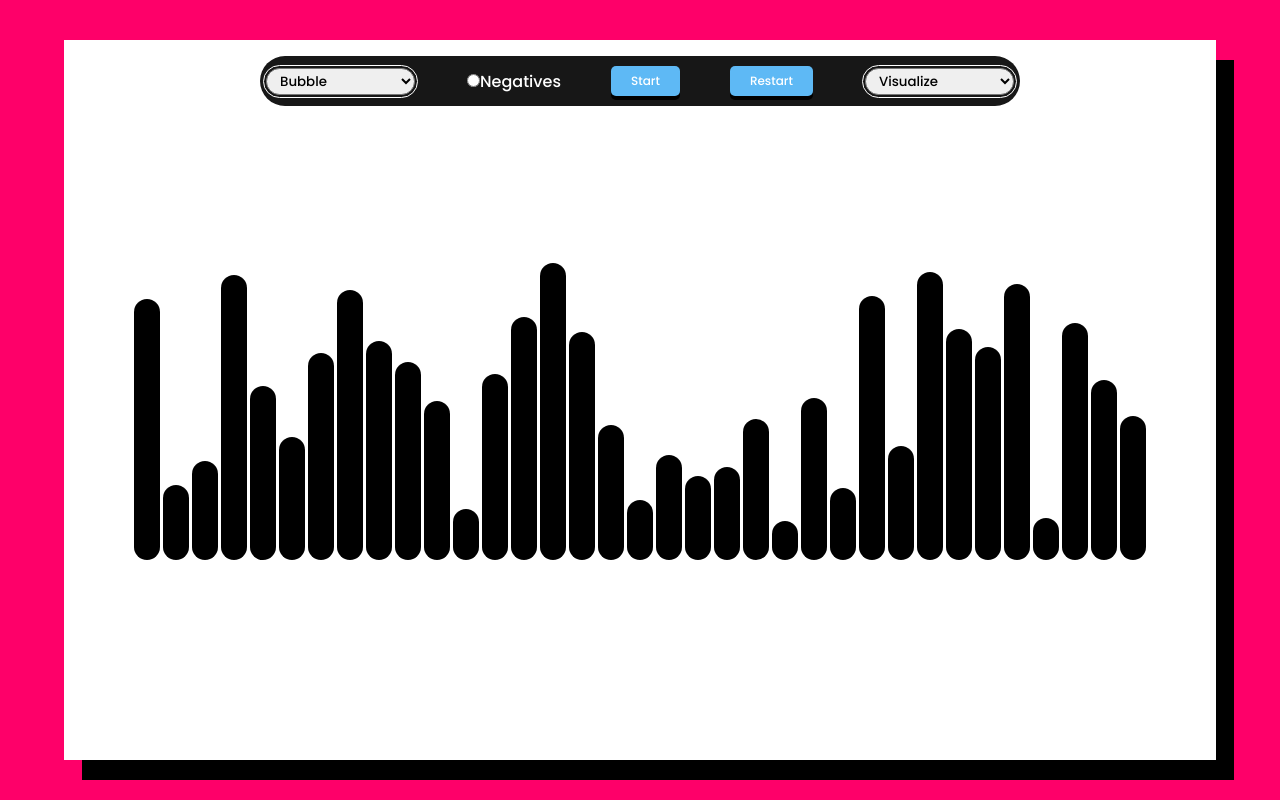
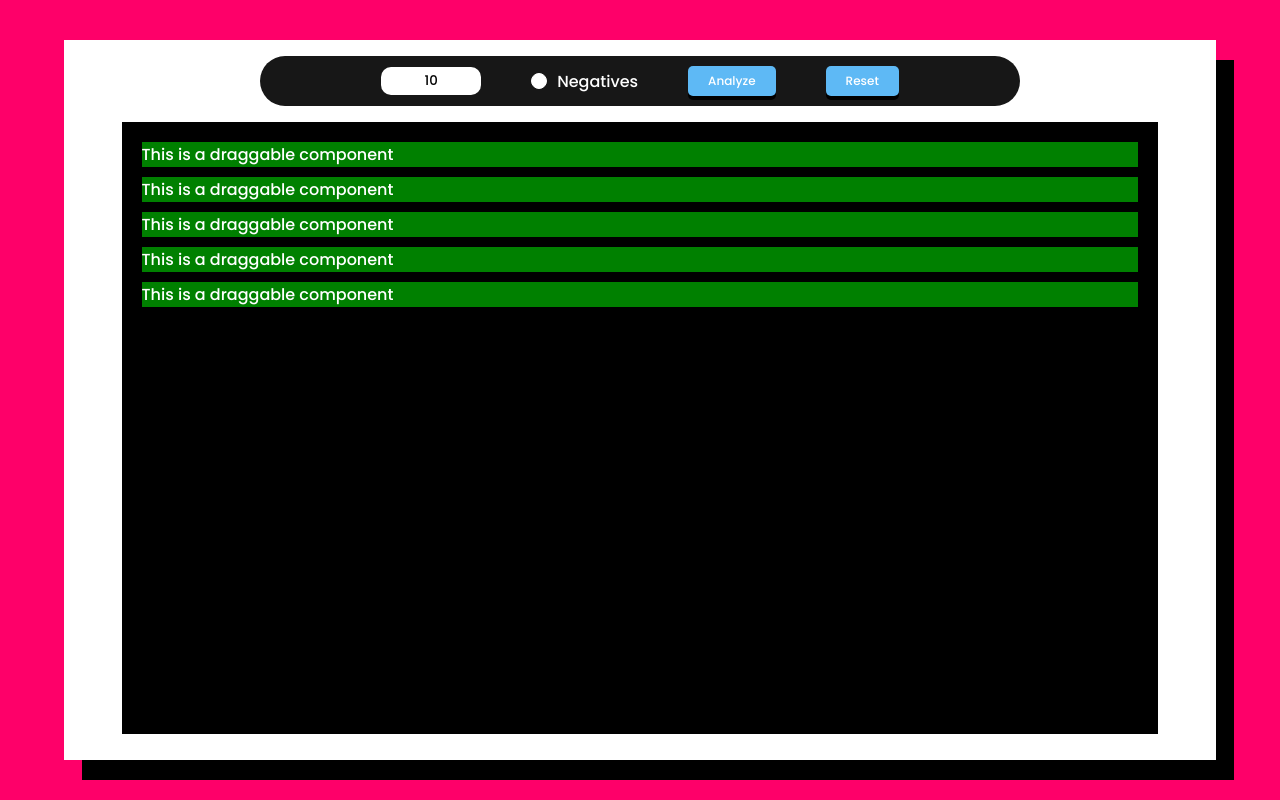
Before and after one commit to ds-247/sorting_visualizer, a React (Vite) app: page / in a window 1280 px wide. Built offline with nearby package versions, Linux system fonts and the light colour scheme.

Commit message:
* added basic layout of second-section * added input field

```diff
--- a/src/App.jsx
+++ b/src/App.jsx
@@ -5,9 +5,9 @@ import "./App.scss";
 function App() {
   return (
     <div className="container">
-      <section>
+      {/* <section>
         <FirstSection />
-      </section>
+      </section> */}
       <section>
         <SecondSection />
       </section>
--- a/src/components/button/btn.scss
+++ b/src/components/button/btn.scss
@@ -12,5 +12,5 @@
 .btn:active {
     box-shadow: 0 1px black;
     transform: translateY(3px);
-    background-color: #fe0069;
+    background-color: #3499db;
 }
--- /dev/null
+++ b/src/components/draggable_section/Droppable.jsx
@@ -0,0 +1,14 @@
+import Draggable from "./draggable/Draggable";
+import "./draggables.scss";
+
+const array = ["Merge Sort", "Quick Sort", "Selection Sort", "Insertion Sort", "Bubble Sort"];
+
+export default function Draggables () {
+    return (
+        <div className="draggables">
+            {array.map(algo => {
+               return <Draggable />;
+           })}
+        </div>
+    )
+}
--- /dev/null
+++ b/src/components/draggable_section/draggable/Draggable.jsx
@@ -0,0 +1,9 @@
+import "./draggable.scss";
+
+export default function () {
+    return (
+        <div className="draggable">
+            This is a draggable component
+        </div>
+    )
+}
--- /dev/null
+++ b/src/components/draggable_section/draggable/draggable.scss
@@ -0,0 +1,4 @@
+.draggable{
+    color: white;
+    background-color: green;
+}
--- /dev/null
+++ b/src/components/draggable_section/draggables.scss
@@ -0,0 +1,10 @@
+.draggables {
+  background-color: black;
+  height: 85%;
+  width: 90%;
+  margin: auto;
+  display: flex;
+  flex-direction: column;
+  gap: 10px;
+  padding: 20px;
+}
--- /dev/null
+++ b/src/components/input/Input.jsx
@@ -0,0 +1,22 @@
+import "./input.scss";
+
+export default function Input({ label, value, onChange }) {
+  function handleChange(e) {
+    if (e.target.value.length <= 10) {
+      onChange(e.target.value);
+    }
+  }
+  return (
+    <div className="input">
+      <label>
+        {label}
+        <input
+          type="number"
+          value={value}
+          onChange={handleChange}
+          placeholder="Array size"
+        />
+      </label>
+    </div>
+  );
+}
--- /dev/null
+++ b/src/components/input/input.scss
@@ -0,0 +1,10 @@
+.input {
+  input {
+    width: 100px;
+    text-align: center;
+    padding: 4px 0px;
+    border-radius: 10px;
+    outline: none;
+    border: none;
+  }
+}
--- a/src/components/radio/Radio.jsx
+++ b/src/components/radio/Radio.jsx
@@ -1,25 +1,26 @@
+import React, { useState } from "react";
 import "./radio.scss";
 
-export default function Radio({name, option, disable}) {
-
-    const selectedOption = ''
+export default function Radio({ name, checked, option, disable, onChange }) {
 
   function handleOptionChange() {
-
+    // Toggle the checked state manually (like a checkbox)
+    if (!disable) {
+      onChange(prev => !prev);
+    }
   }
 
   return (
     <div className="radio-cont">
       <input
-          type="radio"
+        type="checkbox" // Change the input type to 'checkbox' to get the desired behavior
         name={name}
         value={option}
-          checked={selectedOption === option}
-          onChange={handleOptionChange}
+        checked={checked} // Bind the checked state
+        onChange={handleOptionChange} // Toggle when clicked
         disabled={disable}
       />
       <label>{option}</label>
     </div>
   );
-
 }
--- a/src/components/radio/radio.scss
+++ b/src/components/radio/radio.scss
@@ -1,3 +1,9 @@
-.radio-cont{
-    color: white;
+.radio-cont {
+  color: white;
+  display: flex;
+  gap: 10px;
+
+  label {
+    cursor: pointer;
+  }
 }
--- a/src/components/second-section/SecondSection.jsx
+++ b/src/components/second-section/SecondSection.jsx
@@ -1,9 +1,43 @@
+import Radio from "../radio/Radio";
+import Button from "../button/Button";
+import Top from "../top/Top";
 import "./second.scss";
+import Input from "../input/Input";
+import { useState } from "react";
+import Draggables from "../draggable_section/Droppable";
 
 export default function SecondSection() {
-    return (
-        <div className="second">
-            <p>This is second section</p>
-        </div>
-    )
+  const [size, setSize] = useState(10);
+  const [negative, setNegative] = useState(false);
+
+  function handleAnalyze() {}
+
+  function handleReset() {}
+
+  function onSizeChange(size) {
+    setSize(size);
+  }
+
+  function onNegativeChange() {
+    setNegative((prev) => !prev);
+  }
+
+  return (
+    <div className="second">
+      <Top>
+        <Input value={size} onChange={onSizeChange} />
+        <Radio
+          name="name"
+          option="Negatives"
+          checked={negative}
+          disable={false}
+          onChange={onNegativeChange}
+        />
+        <Button value="Analyze" onClick={handleAnalyze} disable={false} />
+        <Button value="Reset" onClick={handleReset} disable={false} />
+          </Top>
+
+          <Draggables />
+    </div>
+  );
 }
--- a/src/index.scss
+++ b/src/index.scss
@@ -1,5 +1,4 @@
-@import url('https://fonts.googleapis.com/css2?family=Poppins:ital,wght@0,100;0,200;0,300;0,400;0,500;0,600;0,700;0,800;0,900;1,100;1,200;1,300;1,400;1,500;1,600;1,700;1,800;1,900&display=swap');
-
+@import url("https://fonts.googleapis.com/css2?family=Poppins:ital,wght@0,100;0,200;0,300;0,400;0,500;0,600;0,700;0,800;0,900;1,100;1,200;1,300;1,400;1,500;1,600;1,700;1,800;1,900&display=swap");
 
 * {
   margin: 0;
@@ -9,3 +8,50 @@
   font-weight: 500;
   font-style: normal;
 }
+
+input::-webkit-outer-spin-button,
+input::-webkit-inner-spin-button {
+  -webkit-appearance: none;
+  margin: 0;
+}
+
+input[type="checkbox"] {
+  -webkit-appearance: none;
+  -moz-appearance: none;
+  /* Hide the default checkbox */
+  appearance: none;
+  appearance: none;
+  width: 16px;
+  margin: auto;
+  height: 16px;
+  border: 1px solid #ffffff;
+  border-radius: 50%;
+  position: relative;
+  cursor: pointer;
+  background-color: white;
+
+  /* Create an inner circle when checked */
+  &:checked::before {
+    content: "";
+    display: block;
+    width: 10px;
+    height: 10px;
+    background-color: #000;
+    border-radius: 50%;
+    position: absolute;
+    top: 2.5px;
+    left: 2.3px;
+  }
+
+  /* Add hover effect for better interaction */
+  &:hover {
+    border-color: #555;
+  }
+
+  /* Disabled state */
+  &:disabled {
+    cursor: not-allowed;
+    border-color: #ccc;
+    background-color: #f9f9f9;
+  }
+}
```
Lines whose indentation alone changed are shown as unchanged.
